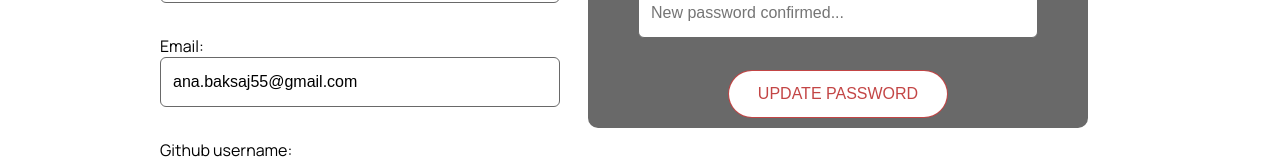
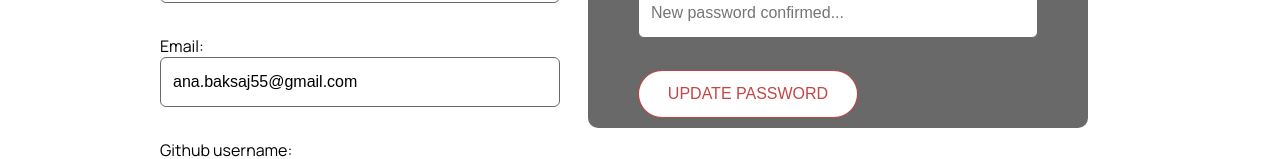
Before and after one commit to abaksaj/hands-on-react, a React (Create React App) app: page /profile in a window 1280 px wide. Both pictures are taken after a click on the button "EDIT". Shown: the part 454-613 px from the top of the page. Built offline with nearby package versions, Linux system fonts and the light colour scheme; the HTML template or start-up script is replaced by a standard one.

Commit message:
Profile and Signin made

```diff
--- a/src/pages/Profile/Profile.js
+++ b/src/pages/Profile/Profile.js
@@ -26,11 +26,10 @@ import {
 import {Button} from "../../components/Button/ButtonStyle";
 
 const Profile = (
-  isSubmitting=false
 ) => {
   const [editPassword, setEditPassword] = useState(false);
-  const [showButton,setShowButton]=useState(true);
-  const [showUpdate,setShowUpdate]=useState(true);
+  const [showbtn,setShowbtn]=useState(true);
+  const [showupdate,setShowupdate]=useState(true);
   const [data,setData]=useState({
     firstName:"Ana",
     lastName:"Bakšaj",
@@ -53,6 +52,10 @@ const Profile = (
     setPasswordData({[event.target.name]:event.target.value})
   }
 
+  const showalert=()=>{
+    setShowbtn(!showupdate)
+    alert(JSON.stringify(data))
+  }
 
   return (
     <>
@@ -179,16 +182,16 @@ const Profile = (
                   <ErrorMessage component={"div"} name="activeFacultyYear"/>
                 </FormRow>
                 <FormRow>
-                {editPassword ?  <Button isOutline isForma disabled={formik.isSubmitting}>
-                {formik.isSubmitting ? "Processing..." : "Update"}
-              </Button>:""}
+                {editPassword ? <Button isOutline disabled={formik.isSubmitting} onClick={showalert}>{formik.isSubmitting ? "Processing..." : "Update"}</Button>:""}
                 </FormRow>
               </Form>
             </FormWrapper>
           )}
         </Formik>
         </FormikOut>
+
         {/*Reset password form */}
+
         <MiddleBoxOut>
         <MiddleBoxStyle>
           <MiddleBox>
@@ -228,7 +231,7 @@ const Profile = (
           }}
         >
           {(formik) => (
-            <FormWrapper isLeft>
+            <FormWrapper>
               <Form>
               <FormRow>
                 <Field onChange={handlePasswordChange} value={passwordData.oldPassword} type="password" name="oldPassword" placeholder="Old password..." disabled={formik.isSubmitting}/>
@@ -243,9 +246,7 @@ const Profile = (
                 <ErrorMessage component={"div"} name="newPasswordConfirmed"/>
               </FormRow>
               <FormRow>
-              <Button isOutline isForma disabled={formik.isSubmitting}>
-                {formik.isSubmitting ? "Processing..." : "Update password"}
-              </Button>
+              <Button isOutline onClick={()=>setShowbtn(!showbtn)}>{showbtn ? "Update Password":"Processing...." }</Button>
               </FormRow>
               </Form>
 
--- a/src/pages/Signin/SignIn.js
+++ b/src/pages/Signin/SignIn.js
@@ -5,8 +5,6 @@ import * as Yup from "yup";
 import {Form,
     FormRow,
     Field,
-    Select,
-    Option,
     ErrorMessage,
     FormWrapper
 } from "../../lib/style/generalStyles";
```
